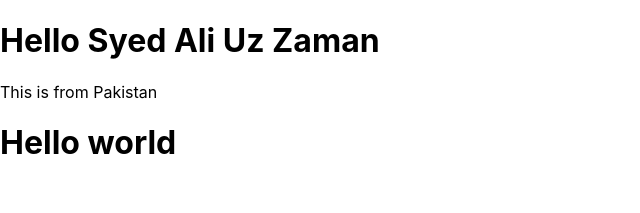
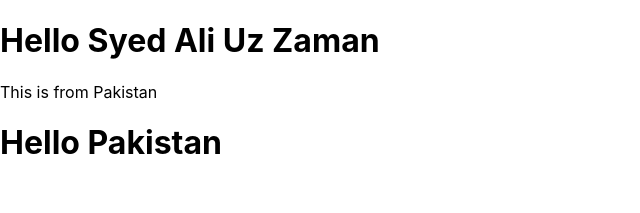
Before and after one commit to alyaxi/bootcamp-react-app, a React (Create React App) app: page / in a window 1280 px wide. Shown: the top 213 px of the page, without its empty margins (0-640 px from the left). Built offline with nearby package versions, Linux system fonts and the light colour scheme.

Commit message:
updated h1 underneath of P

```diff
--- a/src/App.js
+++ b/src/App.js
@@ -8,7 +8,7 @@ function App() {
      <h1>Hello Syed Ali Uz Zaman</h1>
      <p>This is from Pakistan</p>
      <h1>
-       Hello world
+       Hello Pakistan
      </h1>
     </div>
   );
```
